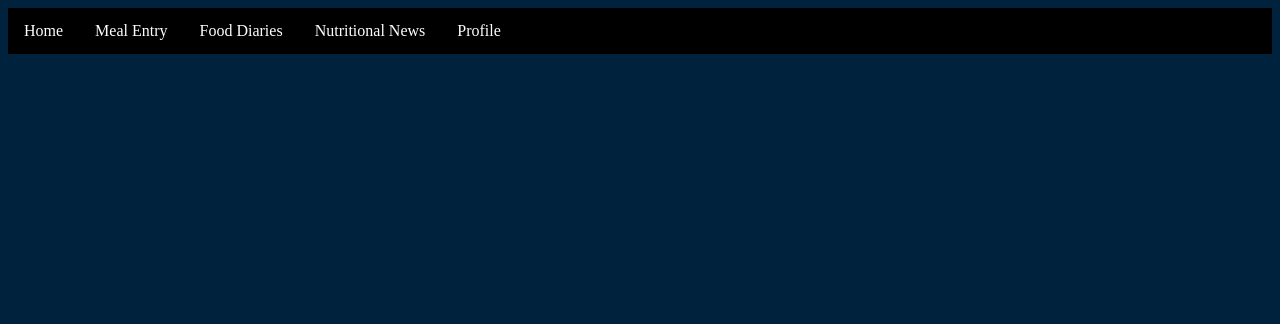
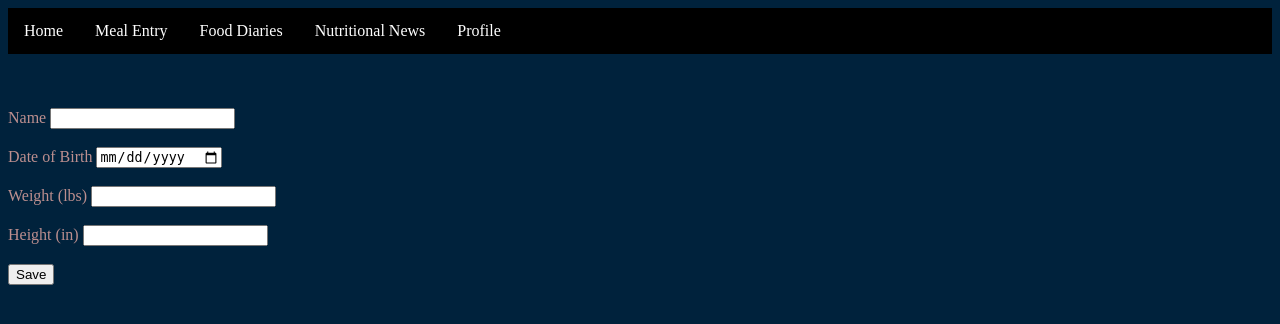
Before and after one commit to teresanguyen503/CS361-Portfolio-Project, a Flask app: page /profile in a window 1280 px wide. Shown: the top 324 px of the page. Run offline with Flask 2, Linux system fonts and the light colour scheme; parts of the project's set-up code (start-up, migrations or seed data) failed here and were passed over.

Commit message:
Updated profile template

```diff
--- a/myapp/app.py
+++ b/myapp/app.py
@@ -60,6 +60,8 @@ def mealEntry():
 
 @app.route("/recipe", methods=["GET", "POST"])
 def recipe_dates():
+
+
   return render_template("dates.html")
 
 @app.route("/recipe/<int:id>", methods=["GET", "POST"])
@@ -72,6 +74,10 @@ def recipe(id):
 
 @app.route("/profile", methods=["GET", "POST"])
 def profile():
+  # profile_form = ProfileForm(csrf_enabled=False)
+  # if profile_form.validate_on_submit():
+  #   profile_info["name"] = profile_form.name.data
+  #   profile_info["DOB"] = profile_form.date.data
   return render_template("profile.html")
 
 
--- a/myapp/forms.py
+++ b/myapp/forms.py
@@ -17,3 +17,9 @@ class RecipeForm(FlaskForm):
 class CommentForm(FlaskForm):
   comment =  StringField("Comment", validators=[DataRequired()])
   submit = SubmitField("Add Comment")
+
+
+class ProfileForm(FlaskForm):
+  name = StringField("Name", validators=[DataRequired()])
+  date_of_birth = DateField("Date of Birth", format='%Y-%m-%d', validators=(validators.DataRequired(),))
+  submite = SubmitField("Save")
--- a/myapp/helper.py
+++ b/myapp/helper.py
@@ -5,6 +5,8 @@ ingredients = {1: ["1 pad of butter", "1 Egg", "A pinch of salt"], 2: ["1 pad of
 instructions = {1: {"Step 2": "Crack the egg into the buttered pan", "Step 5": "Serve egg after about a minute and a half", "Step 1": "Melt butter in pan over medium-low heat", "Step 4": "Flip egg after about a minute and a half", "Step 3": "Sprinke the pinch of salt onto cooking egg",},
                 2: {"Step 3": "Put the pad of butter on the toasted bread", "Step 4": "After a minute spread the melted butter onto the bread", "Step 1": "Put the bread in the toaster", "Step 2": "Take the toast out of the toaster"}}
 comments = {1: ["Yummy!!", "Egg-cellent ;->"], 2: ["Toasty", "What a great recipe!"]}
+
+profile_info = {}
 
 def add_ingredients(recipe_id=None, text=None):
   if recipe_id and text:
--- a/myapp/templates/base.html
+++ b/myapp/templates/base.html
@@ -62,6 +62,12 @@
         .navList a:hover {
             background-color: rosybrown;
         }
+
+        .profile label {
+            color: rosybrown;
+        }
+
+
     </style>
 </head>
 <body>
--- a/myapp/templates/profile.html
+++ b/myapp/templates/profile.html
@@ -1,4 +1,26 @@
 {% extends "base.html" %}
 {% block content %}
+<br>
+<br>
+<br>
+<form class="profile" action="/">
+    <label for="name">Name</label>
+    <input type="text" name="name">
+    <br>
+    <br>
+    <label for="DOB">Date of Birth</label>
+    <input type="date">
+    <br>
+    <br>
+    <label for="weight">Weight (lbs)</label>
+    <input type="number">
+    <br>
+    <br>
+    <label for="height">Height (in)</label>
+    <input type="number">
+    <br>
+    <br>
+    <input type="submit" value="Save">
+</form>
 
 {% endblock %}
```
